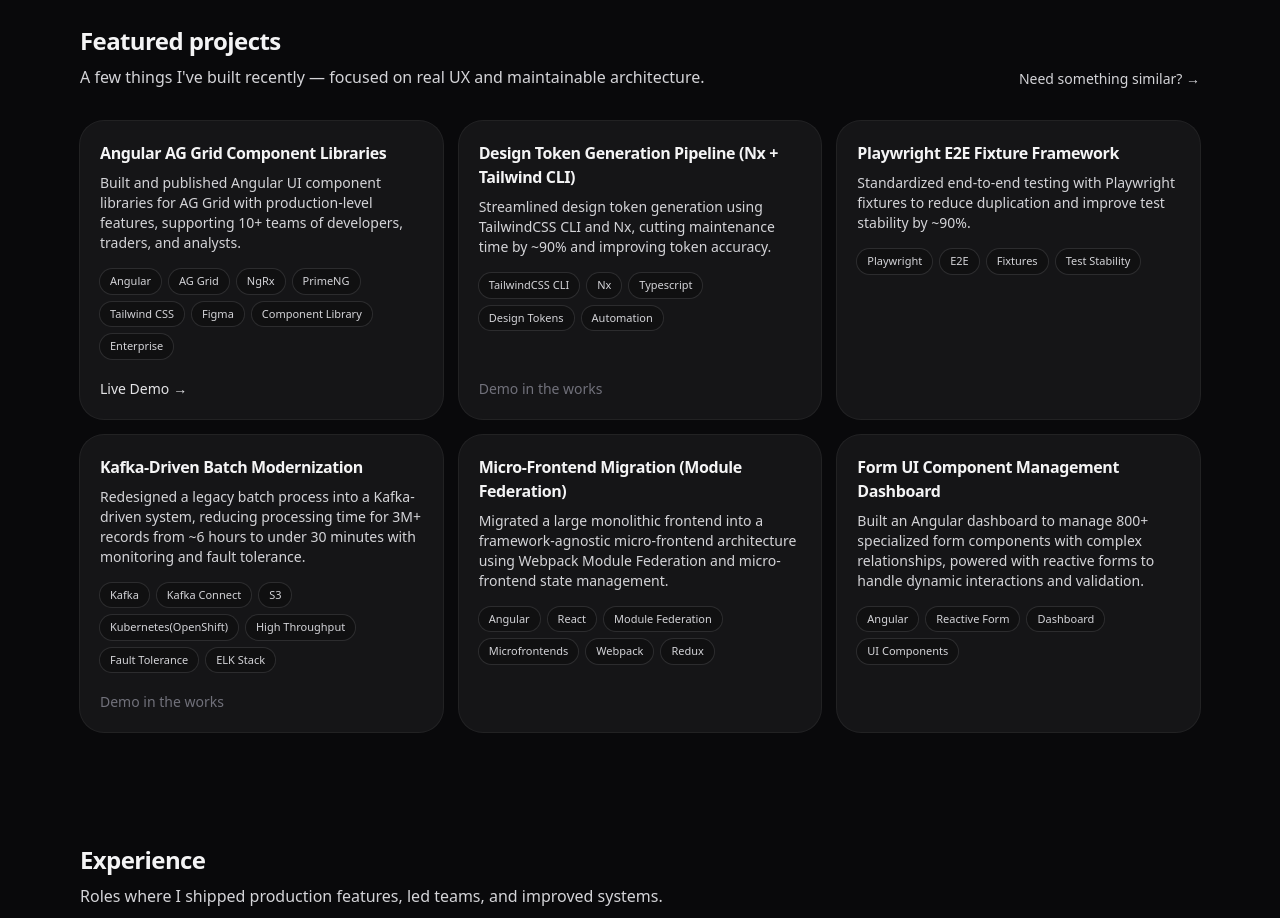
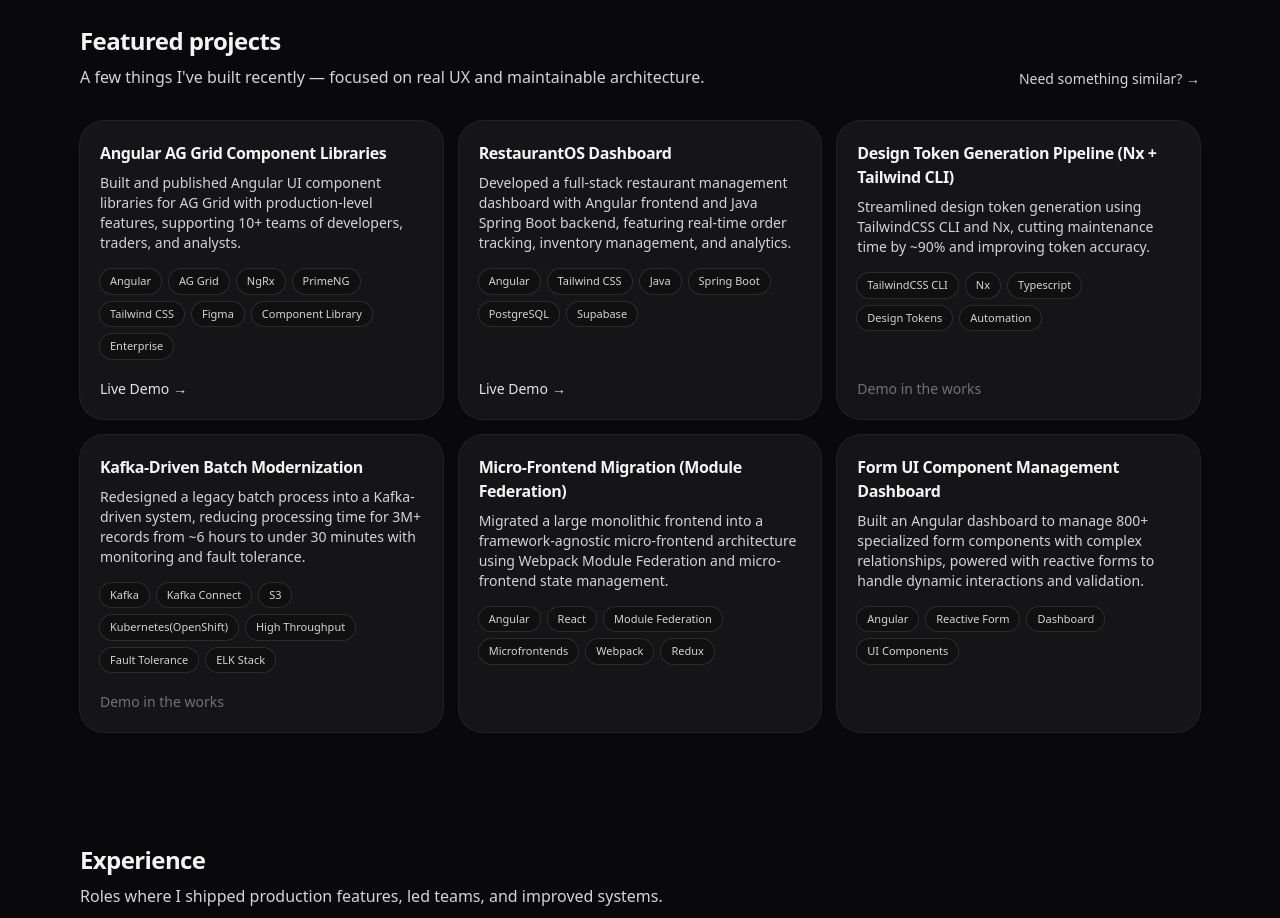
Before and after one commit to aaron168ready/portfolio, an Angular app: page / in a window 1280 px wide. Shown: the part 880-1798 px from the top of the page. Built offline with nearby package versions, Linux system fonts and the light colour scheme.

Commit message:
feat: restaurantos demo

```diff
--- a/src/app/components/section/projects/project-lists.ts
+++ b/src/app/components/section/projects/project-lists.ts
@@ -23,15 +23,16 @@ export const projects: Project[] = [
     href: '/demo/ag-grid',
   },
   {
+    title: 'RestaurantOS Dashboard',
+    desc: 'Developed a full-stack restaurant management dashboard with Angular frontend and Java Spring Boot backend, featuring real-time order tracking, inventory management, and analytics.',
+    tags: ['Angular', 'Tailwind CSS', 'Java', 'Spring Boot', 'PostgreSQL', 'Supabase'],
+    href: 'http://restaurantos-demo.aaron-ni.com',
+  },
+  {
     title: 'Design Token Generation Pipeline (Nx + Tailwind CLI)',
     desc: 'Streamlined design token generation using TailwindCSS CLI and Nx, cutting maintenance time by ~90% and improving token accuracy.',
     tags: ['TailwindCSS CLI', 'Nx', 'Typescript', 'Design Tokens', 'Automation'],
     href: '#',
-  },
-  {
-    title: 'Playwright E2E Fixture Framework',
-    desc: 'Standardized end-to-end testing with Playwright fixtures to reduce duplication and improve test stability by ~90%.',
-    tags: ['Playwright', 'E2E', 'Fixtures', 'Test Stability'],
   },
   {
     title: 'Kafka-Driven Batch Modernization',
```
